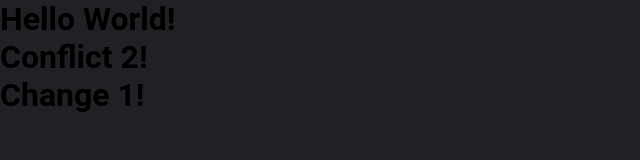
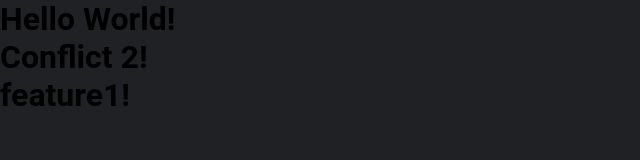
Before and after one commit to JeanCarloSe/GestaoQualidadeSoftware, a plain HTML site: page index.html in a window 1280 px wide. Shown: the full height of the page, 0-640 px from the left. Drawn offline with Linux system fonts and the light colour scheme.

Commit message:
feature1

```diff
--- a/index.html
+++ b/index.html
@@ -9,6 +9,6 @@
 <body>
     <h1>Hello World!</h1>
     <h1>Conflict 2!</h1>
-    <h1>Change 1!</h1>
+    <h1>feature1!</h1>
 </body>
 </html>
```
